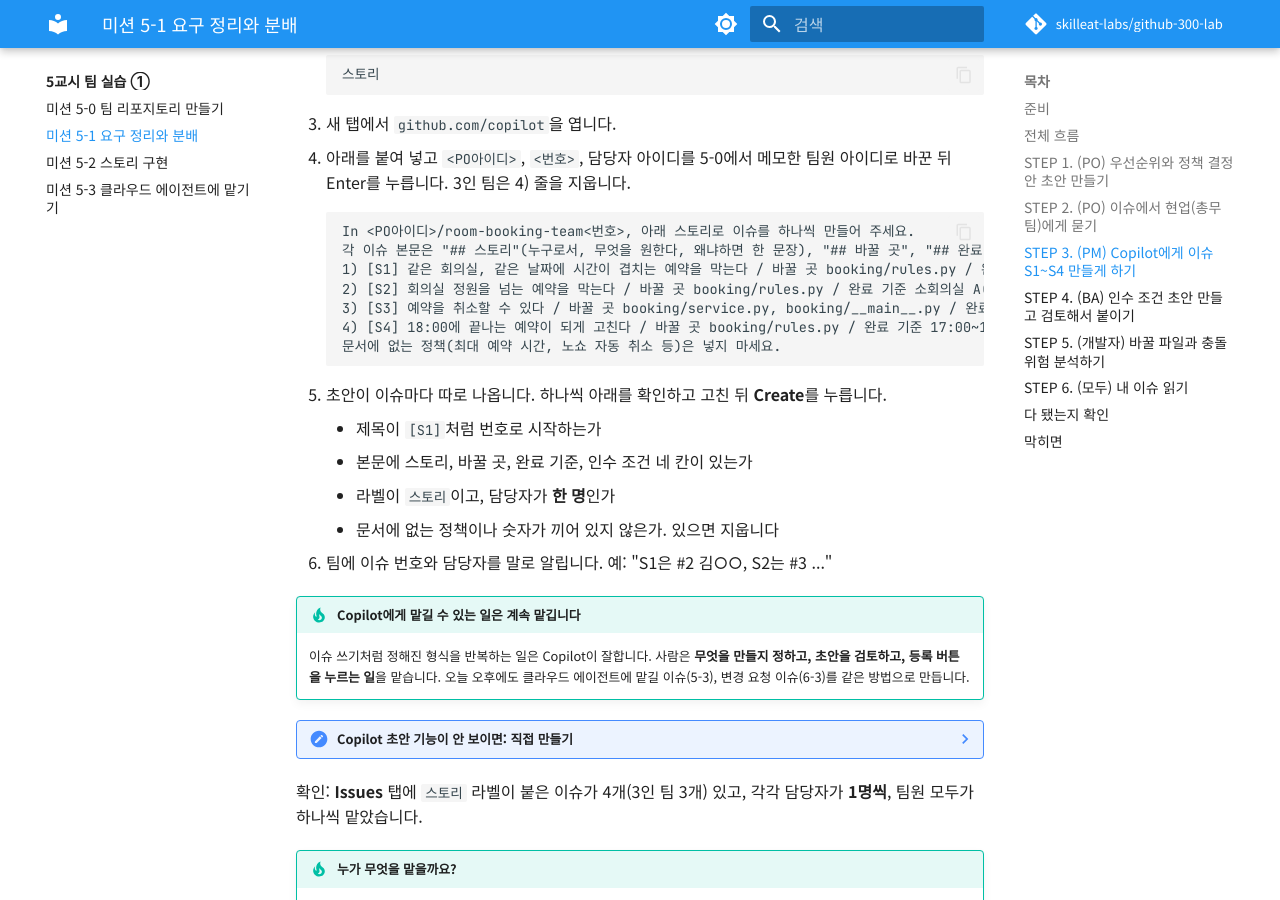
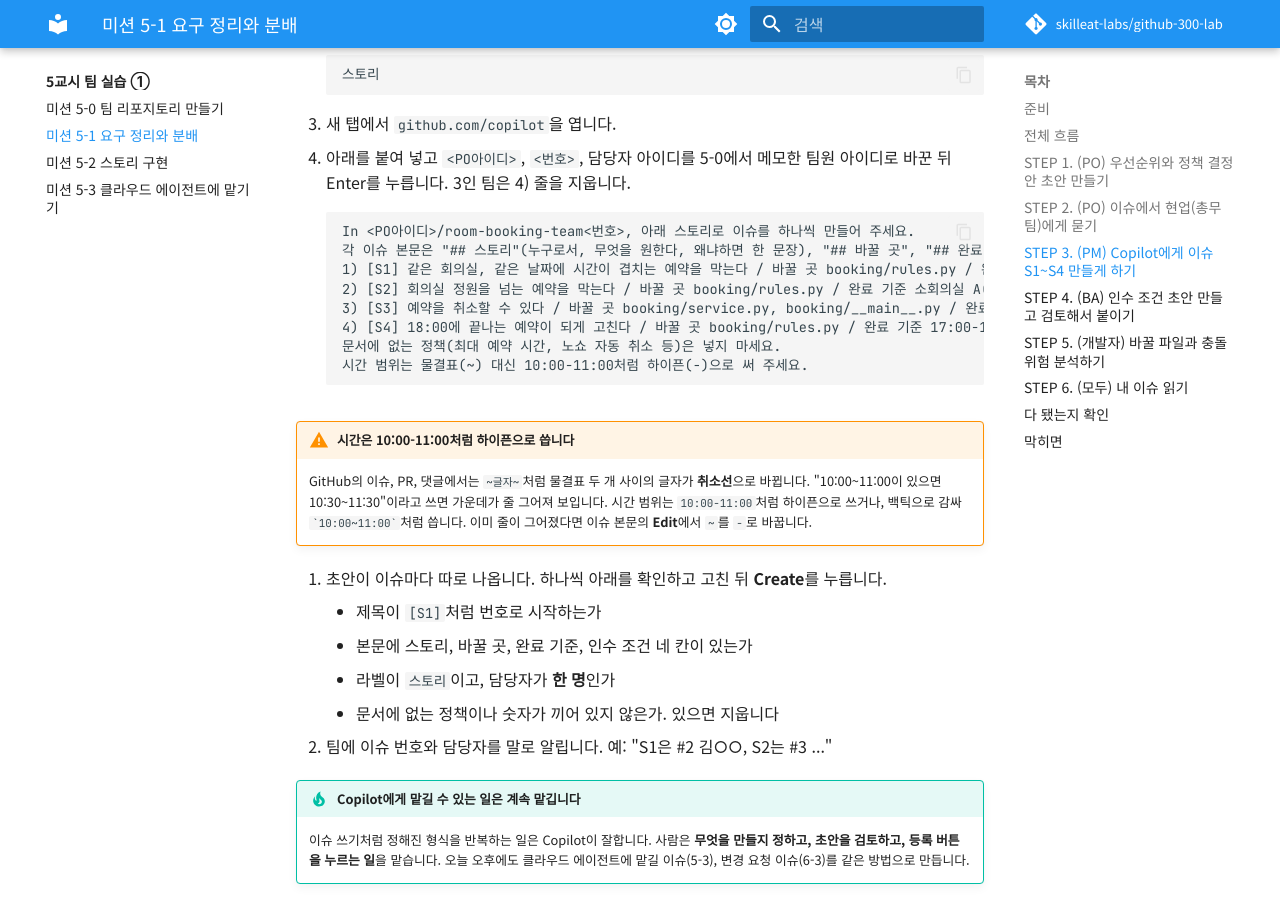
Before and after one commit to skilleat-labs/github-300-lab, an MkDocs documentation site: the page built from docs/class5/mission-1.md, in a window 1280 px wide and 900 px high, scrolled down 3115 px. Built offline with MkDocs 1.6.1 and Material for MkDocs 9.7.7, drawn with Linux system fonts in a browser that asks for light colours; comment, search, counter and statistics services are not loaded; some of the changed text lies outside the part shown.

Commit message:
GitHub 취소선 문제: 이슈·PR에 붙이는 시간 범위를 하이픈으로, 프롬프트에 하이픈 지시와 안내 추가
Co-Authored-By: Claude Opus 5.5 <noreply@anthropic.com>

````diff
--- a/docs/class5/mission-1.md
+++ b/docs/class5/mission-1.md
@@ -98,12 +98,16 @@
     ```text
     In <PO아이디>/room-booking-team<번호>, 아래 스토리로 이슈를 하나씩 만들어 주세요.
     각 이슈 본문은 "## 스토리"(누구로서, 무엇을 원한다, 왜냐하면 한 문장), "## 바꿀 곳", "## 완료 기준", "## 인수 조건"(내용은 "BA가 채웁니다")으로 쓰고, 라벨은 스토리를 붙여 주세요.
-    1) [S1] 같은 회의실, 같은 날짜에 시간이 겹치는 예약을 막는다 / 바꿀 곳 booking/rules.py / 완료 기준 10:00~11:00이 있으면 10:30~11:30은 "이미 예약된 시간"으로 실패, 11:00~12:00은 성공 / 담당 아이디1
+    1) [S1] 같은 회의실, 같은 날짜에 시간이 겹치는 예약을 막는다 / 바꿀 곳 booking/rules.py / 완료 기준 10:00-11:00이 있으면 10:30-11:30은 "이미 예약된 시간"으로 실패, 11:00-12:00은 성공 / 담당 아이디1
     2) [S2] 회의실 정원을 넘는 예약을 막는다 / 바꿀 곳 booking/rules.py / 완료 기준 소회의실 A(정원 4)에 5명이면 "정원을 넘었습니다"로 실패 / 담당 아이디2
     3) [S3] 예약을 취소할 수 있다 / 바꿀 곳 booking/service.py, booking/__main__.py / 완료 기준 python -m booking cancel --id 3이면 #3이 목록에서 사라지고 "[취소 완료]" 출력. 없는 번호면 "[취소 실패] 없는 예약 번호입니다" / 담당 아이디3
-    4) [S4] 18:00에 끝나는 예약이 되게 고친다 / 바꿀 곳 booking/rules.py / 완료 기준 17:00~18:00 성공, 17:30~18:30 실패 / 담당 아이디4
+    4) [S4] 18:00에 끝나는 예약이 되게 고친다 / 바꿀 곳 booking/rules.py / 완료 기준 17:00-18:00 성공, 17:30-18:30 실패 / 담당 아이디4
     문서에 없는 정책(최대 예약 시간, 노쇼 자동 취소 등)은 넣지 마세요.
+    시간 범위는 물결표(~) 대신 10:00-11:00처럼 하이픈(-)으로 써 주세요.
     ```
+
+!!! warning "시간은 10:00-11:00처럼 하이픈으로 씁니다"
+    GitHub의 이슈, PR, 댓글에서는 `~글자~`처럼 물결표 두 개 사이의 글자가 **취소선**으로 바뀝니다. "10:00~11:00이 있으면 10:30~11:30"이라고 쓰면 가운데가 줄 그어져 보입니다. 시간 범위는 `10:00-11:00`처럼 하이픈으로 쓰거나, 백틱으로 감싸 `` `10:00~11:00` ``처럼 씁니다. 이미 줄이 그어졌다면 이슈 본문의 **Edit**에서 `~`를 `-`로 바꿉니다.
 
 5. 초안이 이슈마다 따로 나옵니다. 하나씩 아래를 확인하고 고친 뒤 **Create**를 누릅니다.
     - 제목이 `[S1]`처럼 번호로 시작하는가
@@ -133,7 +137,7 @@
         booking/rules.py
 
         ## 완료 기준
-        10:00~11:00이 있으면 10:30~11:30은 "이미 예약된 시간"으로 실패. 11:00~12:00은 성공(맞닿음은 겹침 아님)
+        10:00-11:00이 있으면 10:30-11:30은 "이미 예약된 시간"으로 실패. 11:00-12:00은 성공(맞닿음은 겹침 아님)
 
         ## 인수 조건
         (BA가 채웁니다)
@@ -182,9 +186,10 @@
     - 정상 동작 1개, 실패 동작 1개, 경계값 1개를 넣어 주세요.
     - 실제로 실행해 볼 수 있게 회의실 ID, 날짜, 시간, 인원을 구체적으로 써 주세요.
     - 첨부 문서에 없는 정책은 만들지 말고 "확인 필요"로 표시해 주세요.
+    - 시간 범위는 물결표(~) 대신 10:00-11:00처럼 하이픈(-)으로 써 주세요. GitHub 이슈에 붙여 넣을 글입니다.
 
     스토리: [S1] 같은 회의실, 같은 날짜에 시간이 겹치는 예약을 막는다
-    완료 기준: 10:00~11:00이 있으면 10:30~11:30은 "이미 예약된 시간"으로 실패. 11:00~12:00은 성공(맞닿음은 겹침 아님)
+    완료 기준: 10:00-11:00이 있으면 10:30-11:30은 "이미 예약된 시간"으로 실패. 11:00-12:00은 성공(맞닿음은 겹침 아님)
     ```
 
 4. 답을 사람이 검토합니다.
````
Also changed, not shown: docs/appendix/prompts.md (+2 -1 lines), docs/class4/lab-3.md (+1 -1 lines), docs/class5/index.md (+2 -2 lines), docs/class6/mission-1.md (+1 -1 lines).
